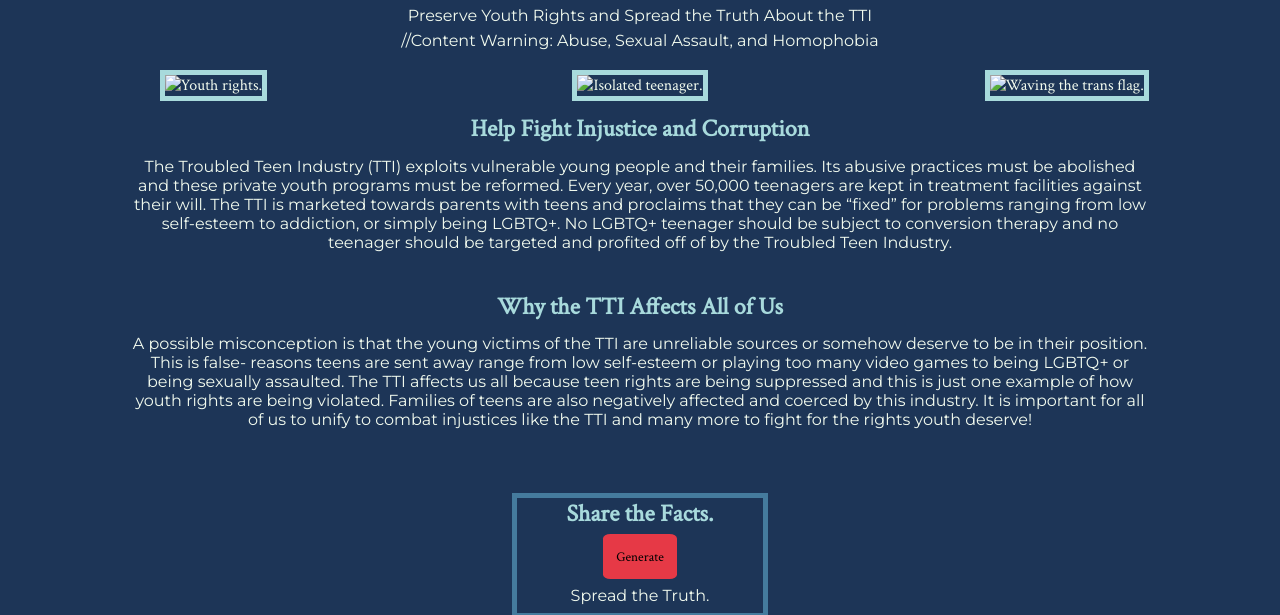
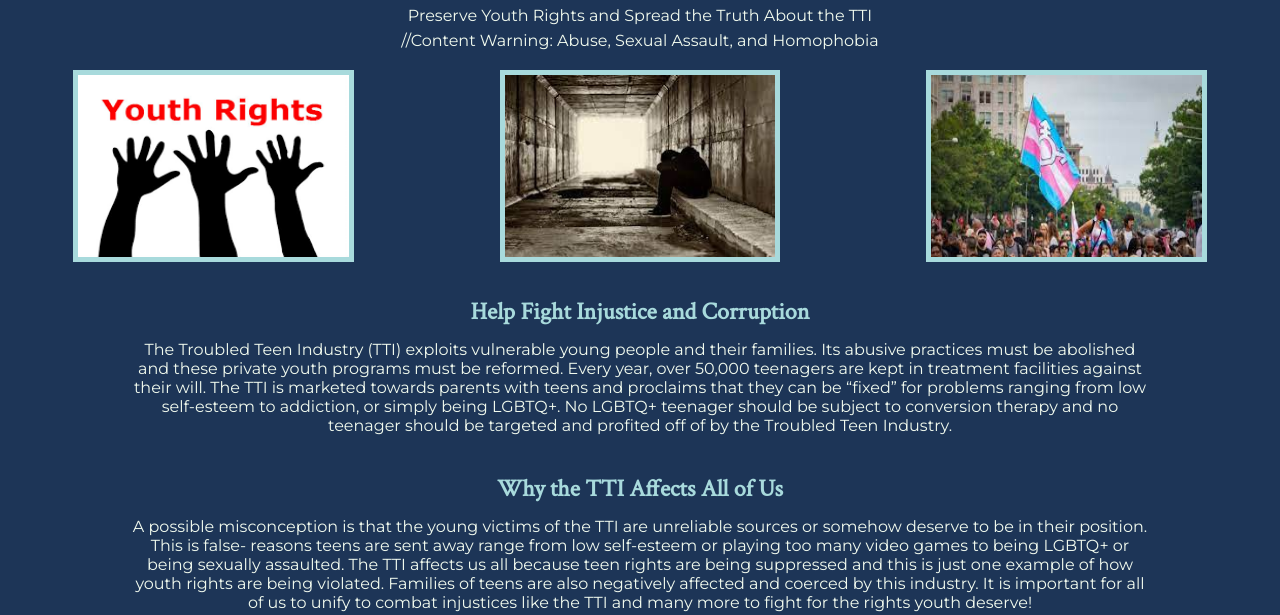
Before and after one commit to taweener/TracyWeener.github.io, a plain HTML site: page index.html in a window 1280 px wide. Shown: the part 200-815 px from the top of the page. Drawn offline with Linux system fonts and the light colour scheme.

Commit message:
Update index.html

```diff
--- a/index.html
+++ b/index.html
@@ -49,13 +49,13 @@
     <!-- Images below, I attempted flexBox -->
     <div class="flexContainer">
       <div class="flexItem">
-        <img src="assets/youthRights.png" alt="Youth rights.">
+        <img src="youthRights.png" alt="Youth rights.">
       </div>
       <div class="flexItem">
-        <img src="assets/abuse.jpg" alt="Isolated teenager.">
+        <img src="abuse.jpg" alt="Isolated teenager.">
       </div>
       <div class="flexItem">
-        <img src="assets/LGBTQ.jpg" alt="Waving the trans flag.">
+        <img src="LGBTQ.jpg" alt="Waving the trans flag.">
       </div>
     </div>
 
```
